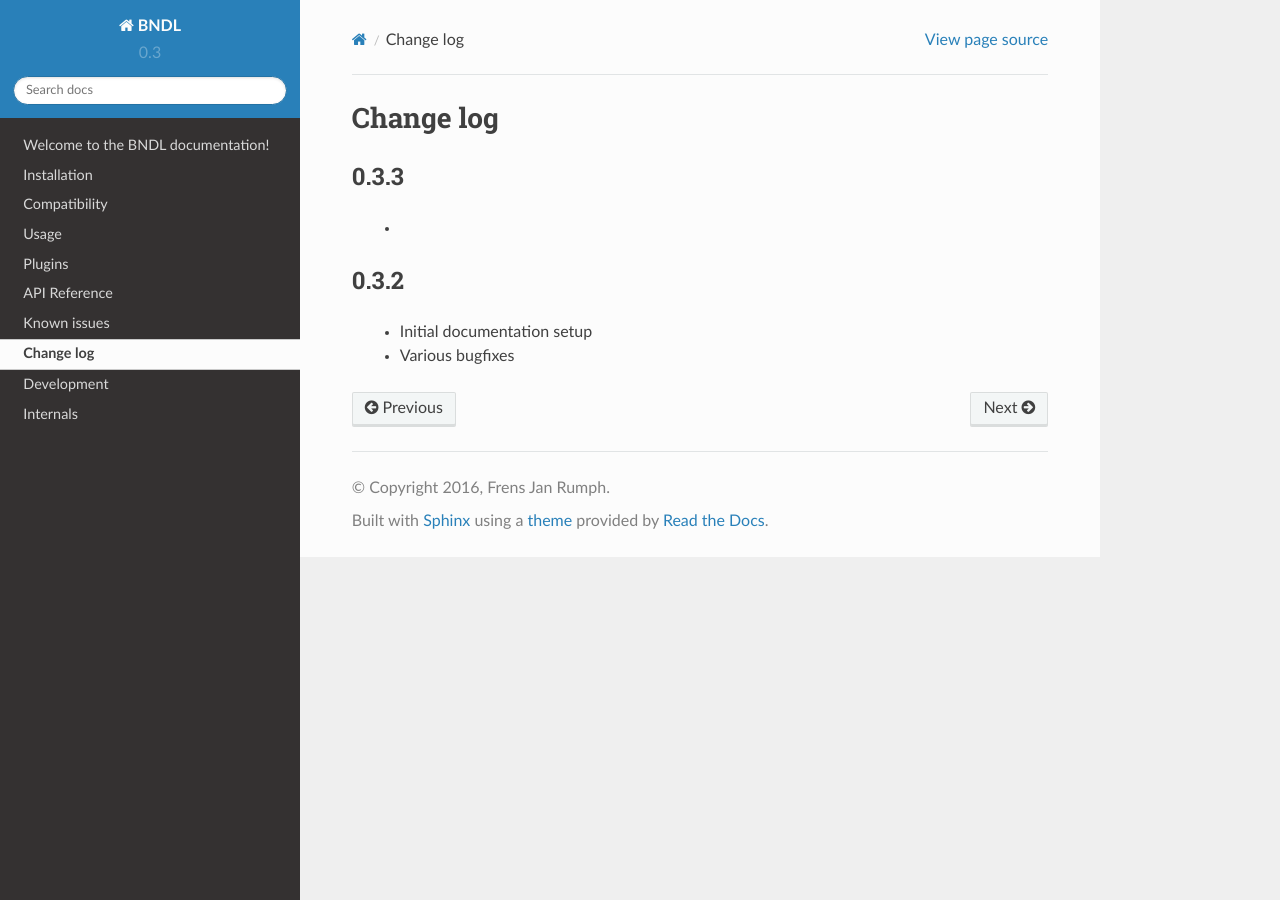
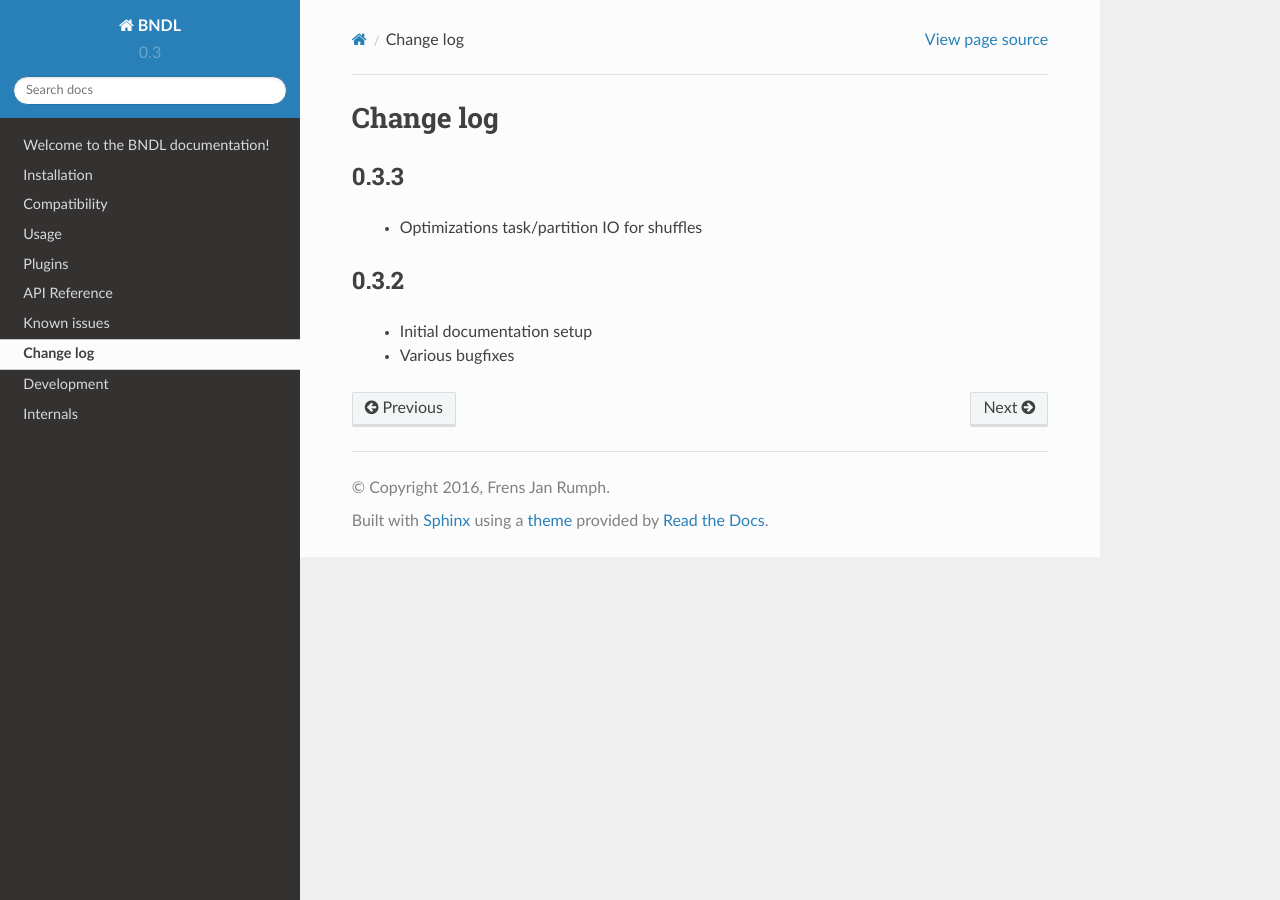
Before and after one commit to bndl/bndl, a Sphinx documentation site: the page built from docs/changelog.rst, in a window 1280 px wide. Built offline with Sphinx 7.4.7 and the Read the Docs theme 2.0.0, drawn with Linux system fonts in a browser that asks for light colours; pages that are not in the unit, such as notebooks, are missing from menus.

Commit message:
log Optimizations task/partition IO for shuffles

```diff
--- a/docs/changelog.rst
+++ b/docs/changelog.rst
@@ -3,7 +3,7 @@ Change log
 
 0.3.3
 -----
- *
+ * Optimizations task/partition IO for shuffles
 
 0.3.2
 -----
```
